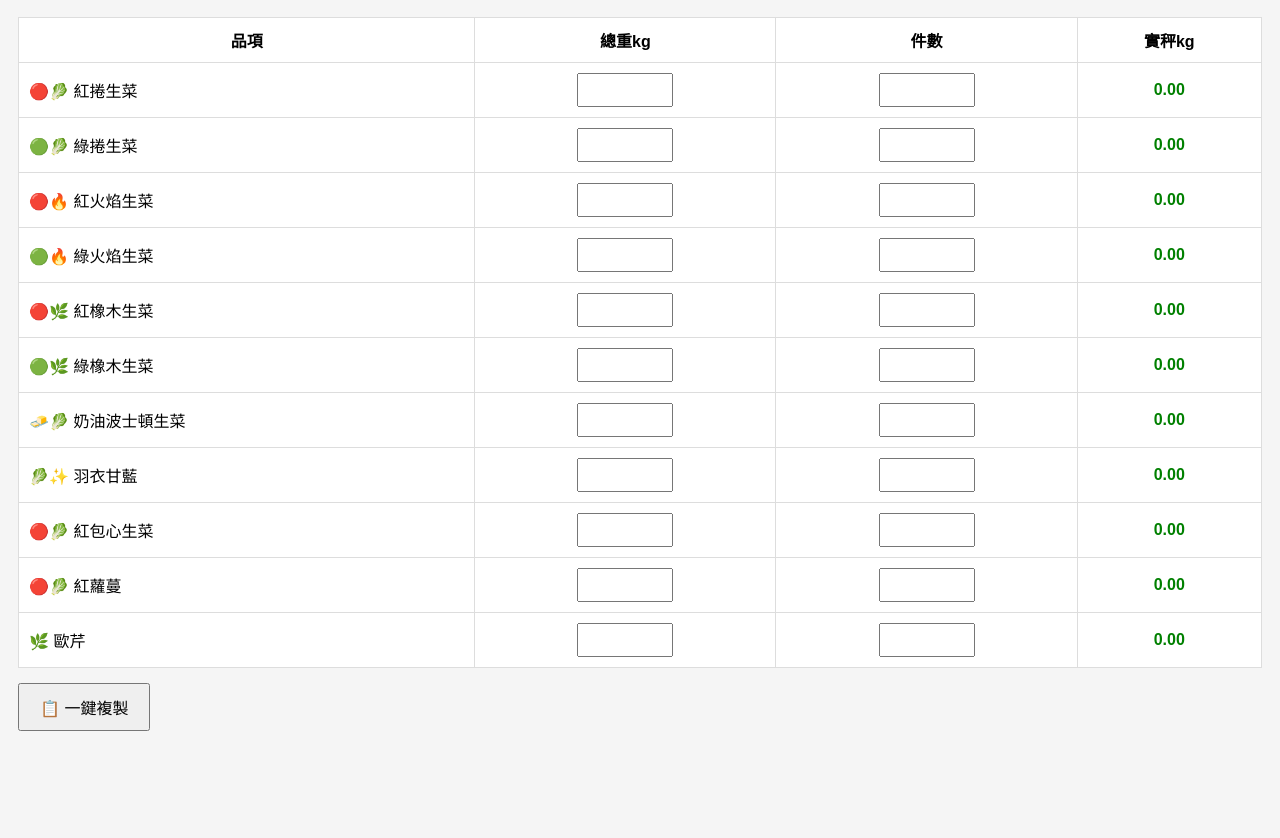
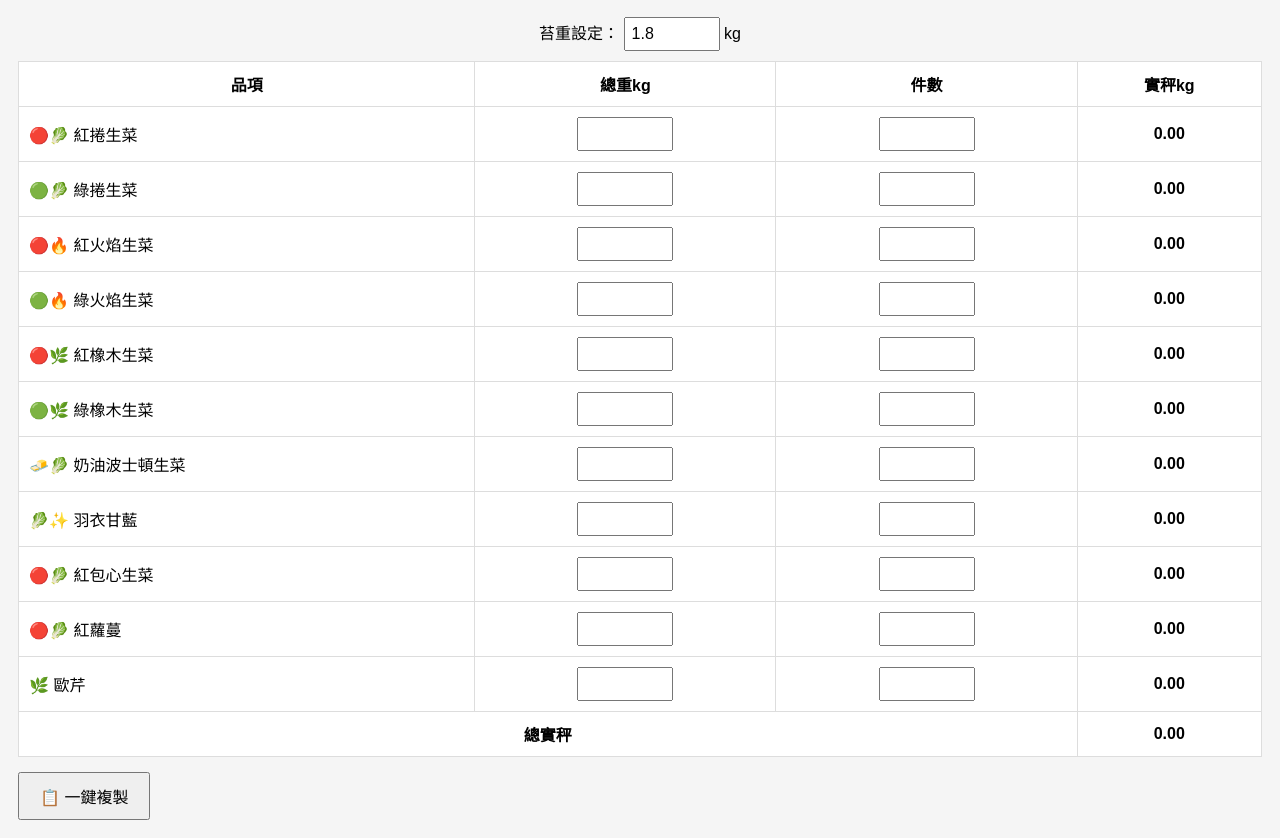
Before and after one commit to materialdep-cloud/lettuce-calculator, a plain HTML site: page index.html in a window 1280 px wide. Shown: the part 76-914 px from the top of the page. Before the commit the page ends 825 px from the top, so only its background shows below. Drawn offline with Linux system fonts and the light colour scheme.

Commit message:
Add files via upload

```diff
--- a/index.html
+++ b/index.html
@@ -15,6 +15,11 @@ body {
 
 h2 {
     text-align: center;
+}
+
+.control {
+    text-align: center;
+    margin-bottom: 10px;
 }
 
 table {
@@ -37,7 +42,6 @@ input {
 
 .result {
     font-weight: bold;
-    color: green;
 }
 
 .item {
@@ -58,6 +62,11 @@ button {
 
 <h2>🥬 生菜重量計算</h2>
 
+<div class="control">
+    苔重設定：
+    <input type="number" id="tare" value="1.8" step="0.1" inputmode="decimal" oninput="calc()"> kg
+</div>
+
 <table>
 <tr>
 <th>品項</th>
@@ -67,6 +76,12 @@ button {
 </tr>
 
 <tbody id="tableBody"></tbody>
+
+<tr>
+<td colspan="3"><b>總實秤</b></td>
+<td id="totalResult"><b>0.00</b></td>
+</tr>
+
 </table>
 
 <button onclick="copyText()">📋 一鍵複製</button>
@@ -86,26 +101,37 @@ const items = [
 {name:"歐芹", icon:"🌿"}
 ];
 
-// 建立表格
 const tbody = document.getElementById("tableBody");
 
+// 建立表格（優化效能）
 items.forEach((item, i) => {
-    tbody.innerHTML += `
+    tbody.insertAdjacentHTML("beforeend", `
     <tr>
         <td class="item">${item.icon} ${item.name}</td>
-        <td><input type="number" min="0" step="0.1" id="weight${i}" oninput="calc()" onkeydown="nextField(event, ${i})"></td>
         <td>
-            <input type="number" min="0" step="1" id="count${i}"
+            <input type="number" inputmode="decimal" min="0" step="0.1"
+                   id="weight${i}"
+                   onfocus="this.select()"
+                   oninput="calc()"
+                   onkeydown="nextField(event, ${i})">
+        </td>
+        <td>
+            <input type="number" inputmode="numeric" min="0" step="1"
+                   id="count${i}"
+                   onfocus="this.select()"
                    oninput="this.value=this.value.replace(/[^0-9]/g,''); calc();"
                    onkeydown="nextField(event, ${i})">
         </td>
         <td class="result" id="result${i}">0.00</td>
     </tr>
-    `;
+    `);
 });
 
 // 計算
 function calc() {
+    const tareWeight = parseFloat(document.getElementById("tare").value) || 0;
+    let total = 0;
+
     items.forEach((_, i) => {
         let count = parseInt(document.getElementById("count"+i).value);
         let weight = parseFloat(document.getElementById("weight"+i).value);
@@ -113,19 +139,26 @@ function calc() {
         if (isNaN(count)) count = 0;
         if (isNaN(weight)) weight = 0;
 
-        let result = weight - (1.8 * count);
+        let result = weight - (tareWeight * count);
         if (result < 0) result = 0;
 
         const el = document.getElementById("result"+i);
         el.innerText = result.toFixed(2);
-        el.style.color = result === 0 ? "red" : "green";
+
+        // 顏色優化（UX）
+        el.style.color = result <= 0 ? "#999" : "green";
+
+        total += result;
     });
+
+    document.getElementById("totalResult").innerText = total.toFixed(2);
 }
 
 // Enter 跳欄位
 function nextField(e, i) {
     if (e.key === "Enter") {
         const activeId = document.activeElement.id;
+
         if (activeId === "weight"+i) {
             document.getElementById("count"+i).focus();
         } else {
@@ -135,8 +168,9 @@ function nextField(e, i) {
     }
 }
 
-// 一鍵複製報表
+// 複製（強化版）
 function copyText() {
+    const tareWeight = parseFloat(document.getElementById("tare").value) || 0;
     let output = "";
 
     items.forEach((item, i) => {
@@ -146,14 +180,29 @@ function copyText() {
         if (isNaN(count) || count === 0) return;
         if (isNaN(weight)) weight = 0;
 
-        let result = weight - (1.8 * count);
+        let result = weight - (tareWeight * count);
         if (result < 0) result = 0;
 
         output += `${item.name}${count}件\n`;
-        output += `實秤：${weight}(總重)-1.8(苔重)*${count}= ${result.toFixed(2)}kg\n\n`;
+        output += `實秤：${weight}(總重)-${tareWeight}(苔重)*${count}= ${result.toFixed(2)}kg\n\n`;
     });
 
-    navigator.clipboard.writeText(output);
+    if (!output) {
+        alert("沒有可複製的資料");
+        return;
+    }
+
+    if (navigator.clipboard) {
+        navigator.clipboard.writeText(output);
+    } else {
+        const textarea = document.createElement("textarea");
+        textarea.value = output;
+        document.body.appendChild(textarea);
+        textarea.select();
+        document.execCommand("copy");
+        document.body.removeChild(textarea);
+    }
+
     alert("已複製！");
 }
 </script>
```
